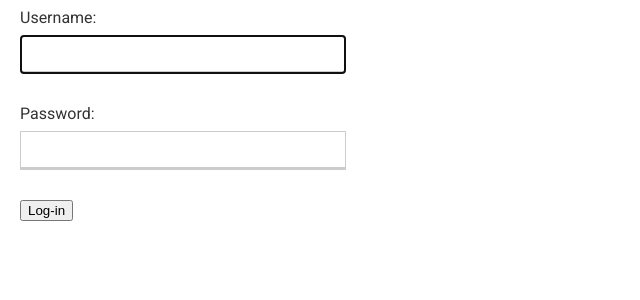
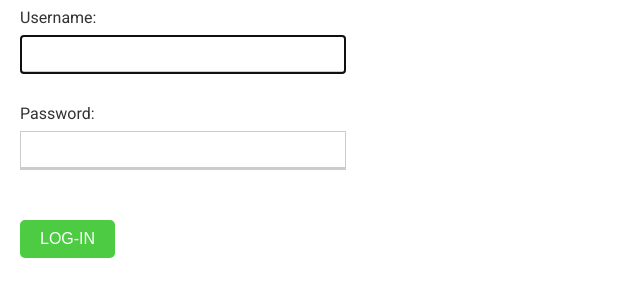
Before and after one commit to alex-artamonov/educa, a Django app: page /accounts/login/ in a window 1280 px wide. Shown: the part 193-493 px from the top of the page, without its empty margins (0-640 px from the left). Run offline with Django 4.2, Linux system fonts and the light colour scheme.

Commit message:
rename base.css

```diff
--- a/courses/static/css/base.css
+++ b/courses/static/css/base_educa.css
@@ -176,7 +176,7 @@ select {
     width:324px;
 }
 
-input[type=submit], a.button {
+input[type=submit], button[type=submit], a.button {
     border-radius:5px;
     background:#4dcc43;
     color:#fff;
--- a/courses/templates/base.html
+++ b/courses/templates/base.html
@@ -2,9 +2,9 @@
 {% load static %}
 <html>
   <head>
-    <meta charset="utf-8" />
+    <meta charset="utf-8" >
     <title>{% block title %}Educa{% endblock %}</title>
-    <link href="{% static 'css/base.css' %}" rel="stylesheet">
+    <link href="{% static 'css/base_educa.css' %}" rel="stylesheet">
   </head>
   <body>
     <div id="header">
--- a/educa/urls.py
+++ b/educa/urls.py
@@ -18,12 +18,14 @@ from django.urls import path
 from django.conf import settings
 from django.conf.urls.static import static
 from django.contrib.auth import views as av
+from django.views.generic import RedirectView
 
 
 urlpatterns = [
     path('admin/', admin.site.urls),
     path('accounts/login/', av.LoginView.as_view(), name='login'),
     path('accounts/logout/', av.LogoutView.as_view(), name='logout'),
+    path('', RedirectView.as_view(pattern_name='login')),
 ]
 
 if settings.DEBUG:
```
